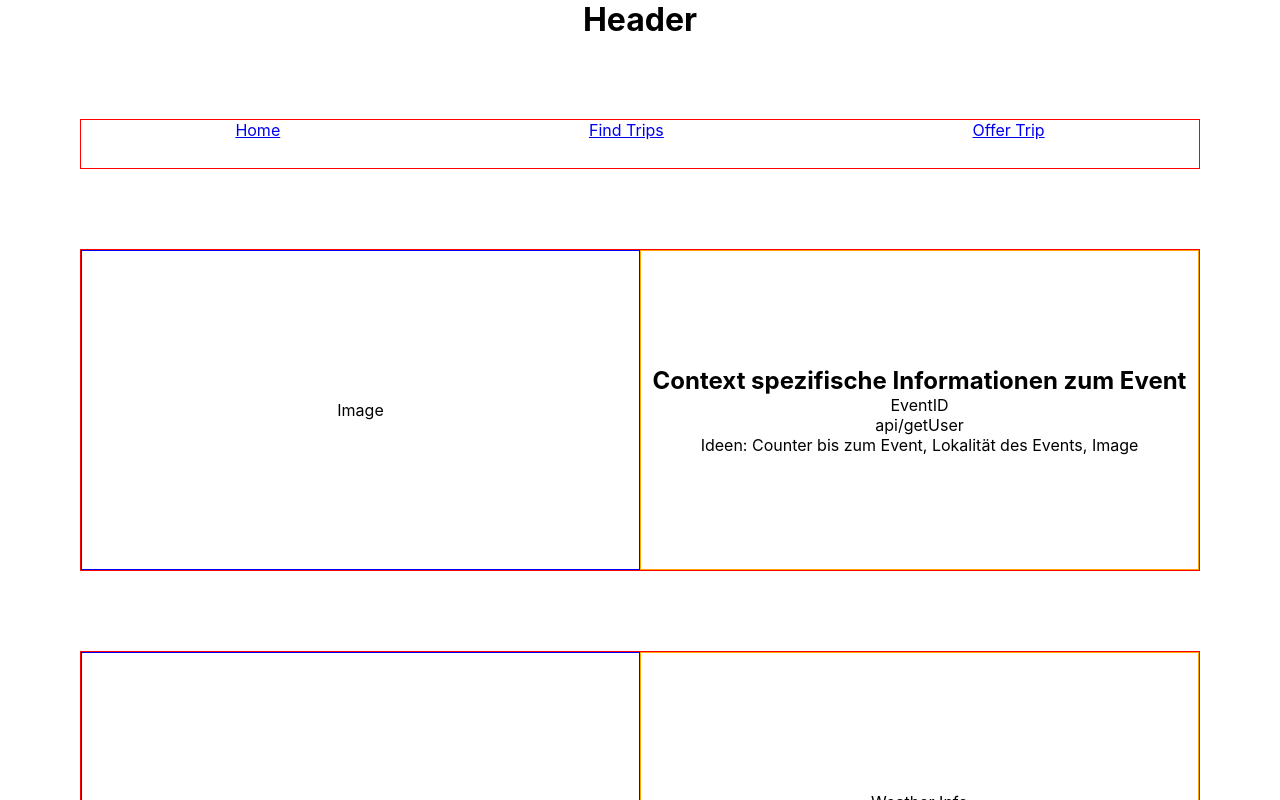
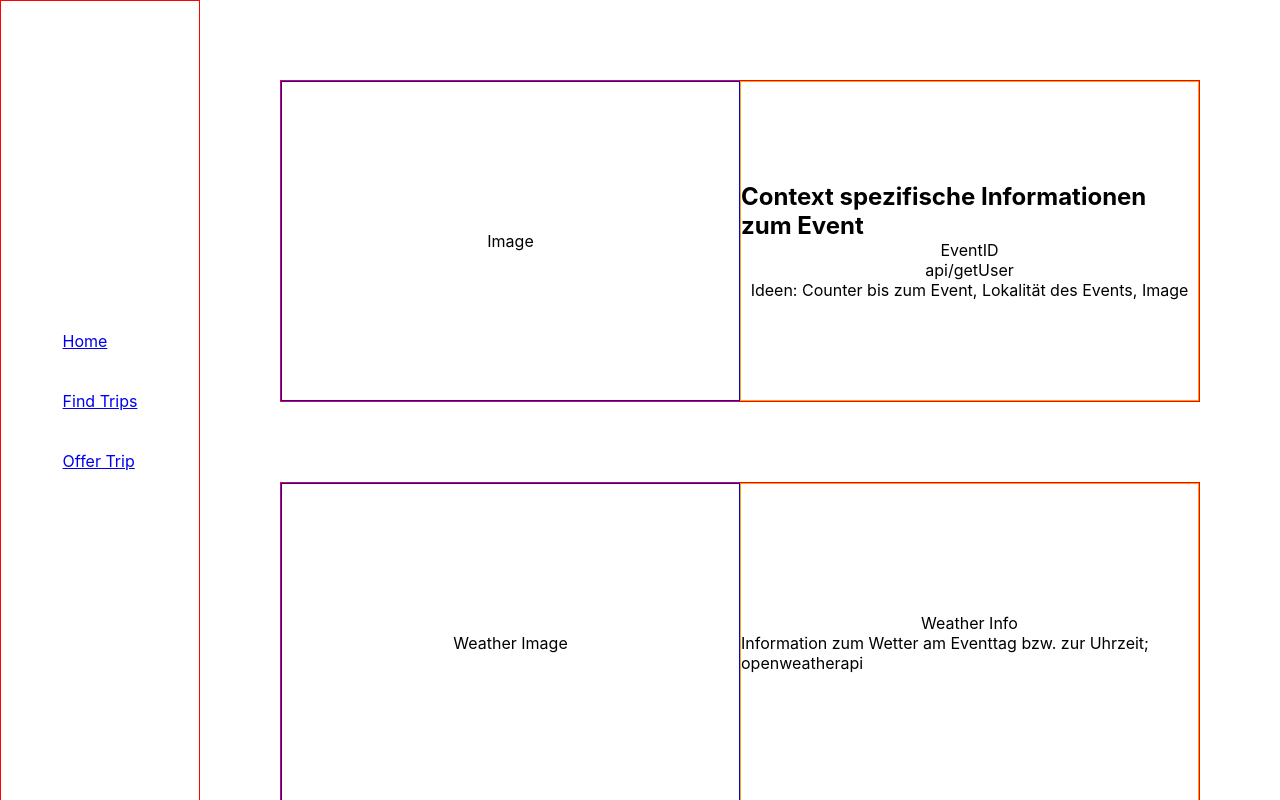
Before and after one commit to as-czyk/project-tt-app, a React (Create React App) app in the folder client/: page / in a window 1280 px wide. Shown: the top 800 px of the page. Built offline with nearby package versions, Linux system fonts and the light colour scheme.

Commit message:
added vertical navigation; added basic layout

```diff
--- a/client/src/App.css
+++ b/client/src/App.css
@@ -2,3 +2,21 @@
   margin: 0px;
   padding: 0px;
 }
+
+/** Main Layout */
+
+.main__container {
+  display: grid;
+  grid-template-columns: 200px 1fr;
+  grid-template-areas: 'nav ctn';
+}
+
+.navbar__container {
+  grid-area: nav;
+  border: 1px solid red;
+}
+
+.content__container {
+  grid-area: ctn;
+  border: 1px solid red;
+}
--- a/client/src/App.js
+++ b/client/src/App.js
@@ -12,14 +12,17 @@ function App() {
   return (
     <TripState>
       <Router>
-        <Fragment>
-          <Header />
-          <Navigation />
-          <Switch>
-            <Route exact path='/' component={Home} />
-            <Route exact path='/trips' component={Trips} />
-          </Switch>
-        </Fragment>
+        <div className='main__container'>
+          <div className='navbar__container'>
+            <Navigation />
+          </div>
+          <div className='ctn__container'>
+            <Switch>
+              <Route exact path='/' component={Home} />
+              <Route exact path='/trips' component={Trips} />
+            </Switch>
+          </div>
+        </div>
       </Router>
     </TripState>
   );
--- a/client/src/components/navigation/Navigation.js
+++ b/client/src/components/navigation/Navigation.js
@@ -5,8 +5,7 @@ import './navigation.scss';
 
 const Navigation = () => {
   return (
-    <div className='navigation__container'>
-      <nav>
+    <nav className='nav__wrapper'>
       <ul>
         <li>
           <Link to='/'>Home</Link>
@@ -19,7 +18,6 @@ const Navigation = () => {
         </li>
       </ul>
     </nav>
-    </div>
   );
 };
 
--- a/client/src/components/navigation/navigation.scss
+++ b/client/src/components/navigation/navigation.scss
@@ -1,14 +1,13 @@
-.navigation__container {
-  border: 1px solid red;
-  height: 3em;
-  margin: 5em;
+@import '../../App.css';
+
+.nav__wrapper {
+  display: flex;
+  flex-direction: column;
+  justify-content: center;
+  align-items: center;
+  height: 100vh;
   li {
     list-style: none;
-  }
-  ul {
-    display: flex;
-    flex-direction: row;
-    justify-content: space-around;
-    align-items: center;
+    padding: 20px;
   }
 }
```
Lines whose indentation alone changed are shown as unchanged.
